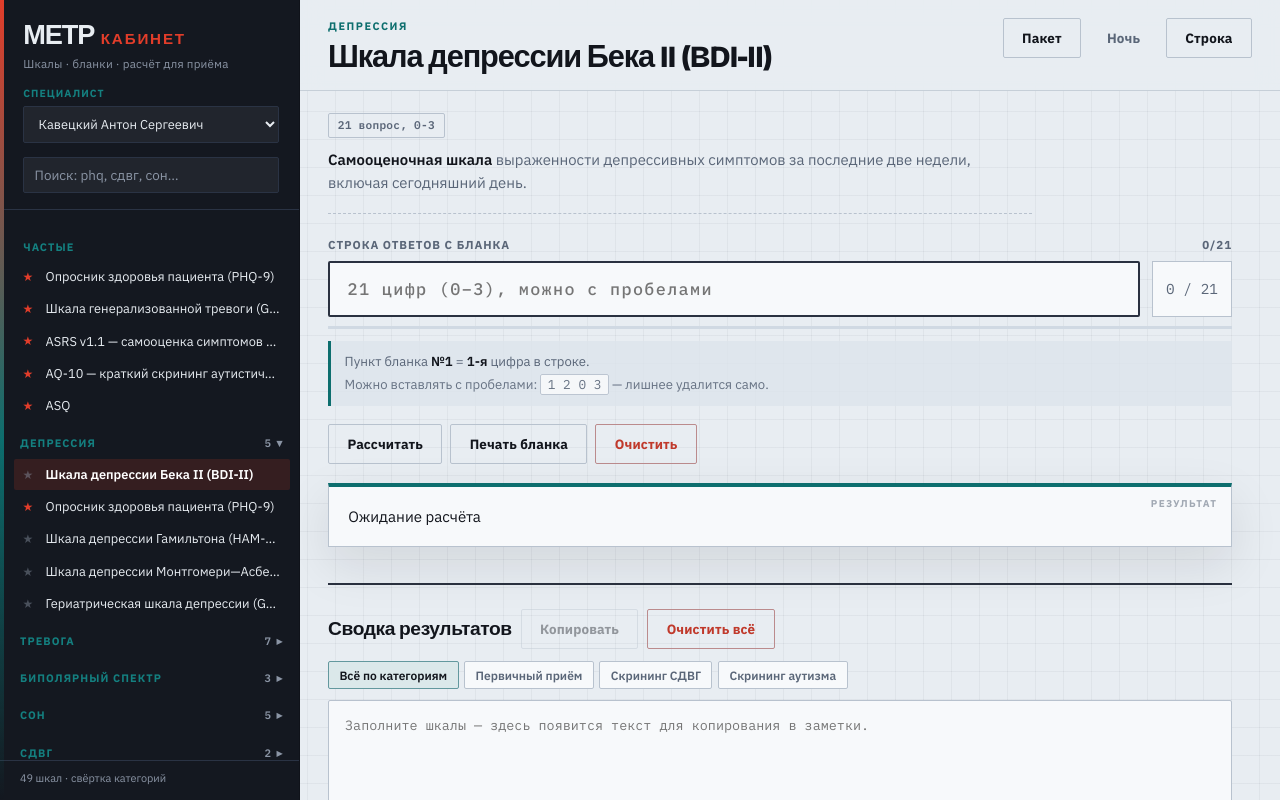
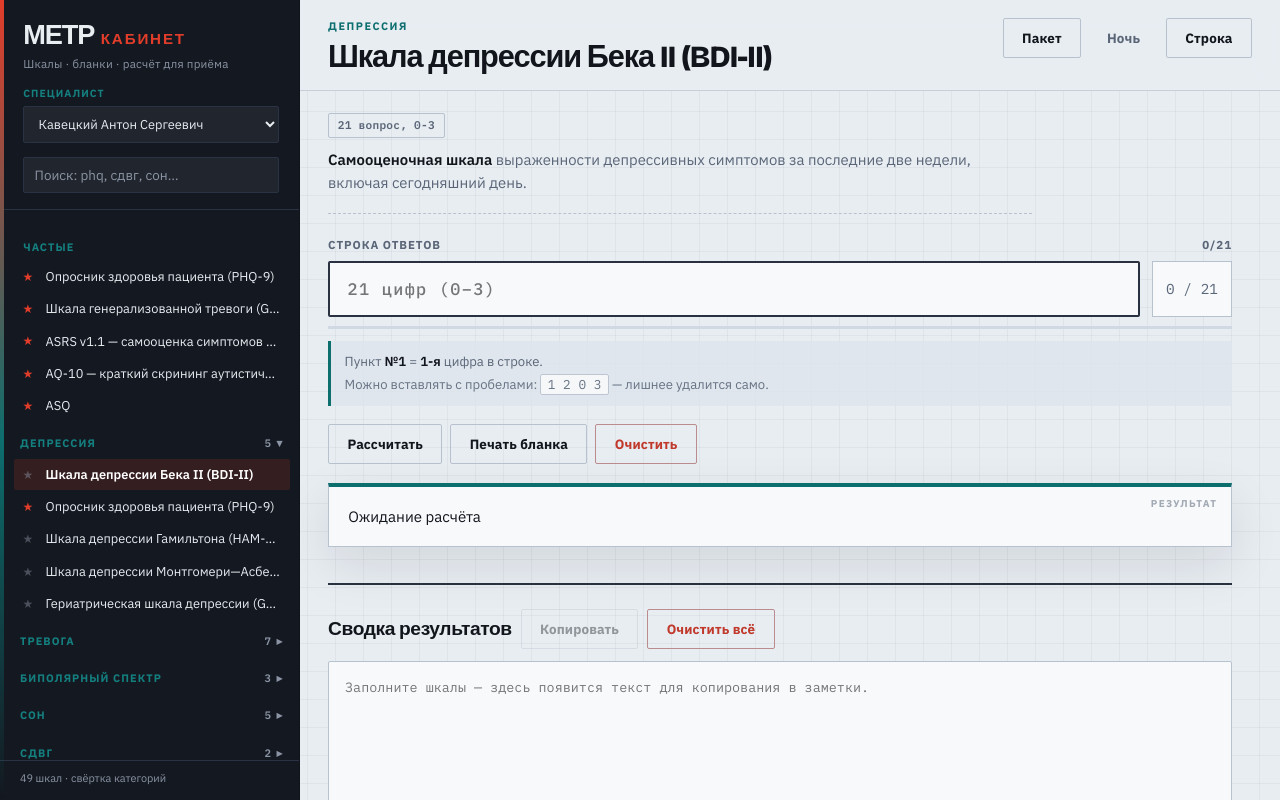
Before and after one commit to DocKavetski/metr-cabinet, a React (Vite) app in the folder psycho-app/: page / in a window 1280 px wide. Built offline with nearby package versions, Linux system fonts and the light colour scheme.

Commit message:
Clean up ASQ label, input hints, and summary UI.
Remove the youth badge, simplify blank wording, allow paste-with-spaces without extra helper text, drop summary template buttons, and remove the extra blank line after the date.

Co-authored-by: DocKavetski <DocKavetski@users.noreply.github.com>

```diff
--- a/psycho-app/src/App.css
+++ b/psycho-app/src/App.css
@@ -953,36 +953,6 @@ body {
   letter-spacing: -0.02em;
 }
 
-.summary-templates {
-  display: flex;
-  flex-wrap: wrap;
-  gap: 0.35rem;
-  margin-bottom: 0.65rem;
-}
-
-.summary-template-btn {
-  border: 1px solid var(--border);
-  background: var(--surface);
-  color: var(--text2);
-  font-family: var(--font-ui);
-  font-size: 0.75rem;
-  font-weight: 600;
-  padding: 0.35rem 0.65rem;
-  border-radius: var(--radius);
-  cursor: pointer;
-}
-
-.summary-template-btn:hover {
-  color: var(--text);
-  border-color: color-mix(in srgb, var(--accent) 40%, var(--border));
-}
-
-.summary-template-btn.active {
-  color: var(--text);
-  background: color-mix(in srgb, var(--accent) 12%, var(--surface));
-  border-color: color-mix(in srgb, var(--accent) 50%, var(--border));
-}
-
 .global-result textarea {
   width: 100%;
   min-height: 150px;
--- a/psycho-app/src/App.tsx
+++ b/psycho-app/src/App.tsx
@@ -249,7 +249,7 @@ export default function App() {
             {(test.kind === 'text' || state.inputMode === 'string') && (
               <div className="instrument no-print">
                 <div className="instrument-label">
-                  <span>{test.kind === 'text' ? 'Ввод балла' : 'Строка ответов с бланка'}</span>
+                  <span>{test.kind === 'text' ? 'Ввод балла' : 'Строка ответов'}</span>
                   {test.kind !== 'text' && (
                     <span>
                       {displayString.length}/{len}
@@ -265,7 +265,7 @@ export default function App() {
                         ? test.clinicianDomains?.length
                           ? 'Итог 0–30 или домены через пробел'
                           : 'Итоговый балл 0–30'
-                        : `${len} цифр (${range.min}–${range.max}), можно с пробелами`
+                        : `${len} цифр (${range.min}–${range.max})`
                     }
                     className={
                       !displayString && test.kind !== 'text' ? '' : stringComplete ? 'valid' : 'error'
--- a/psycho-app/src/components/DigitMapHint.tsx
+++ b/psycho-app/src/components/DigitMapHint.tsx
@@ -14,7 +14,7 @@ export function DigitMapHint({
   return (
     <div className="digit-map no-print">
       <div>
-        Пункт бланка <strong>№{Math.min(focusItem, len)}</strong> ={' '}
+        Пункт <strong>№{Math.min(focusItem, len)}</strong> ={' '}
         <strong>{Math.min(focusItem, len)}-я</strong> цифра в строке.
         {filled > 0 && filled < len && (
           <>
--- a/psycho-app/src/components/GlobalSummary.tsx
+++ b/psycho-app/src/components/GlobalSummary.tsx
@@ -1,9 +1,5 @@
-import { useMemo, useState } from 'react'
-import {
-  formatSummary,
-  summaryTemplates,
-  type SummaryTemplateId,
-} from '../lib/summaryTemplates'
+import { useMemo } from 'react'
+import { formatSummary } from '../lib/summaryTemplates'
 import type { GlobalResultItem } from '../types'
 
 export function GlobalSummary({
@@ -15,8 +11,7 @@ export function GlobalSummary({
   onCopy: (text: string) => void
   onClear: () => void
 }) {
-  const [templateId, setTemplateId] = useState<SummaryTemplateId>('all')
-  const text = useMemo(() => formatSummary(items, templateId), [items, templateId])
+  const text = useMemo(() => formatSummary(items), [items])
 
   return (
     <div className="global-result no-print">
@@ -34,18 +29,6 @@ export function GlobalSummary({
           Очистить всё
         </button>
       </h3>
-      <div className="summary-templates" role="group" aria-label="Шаблон сводки">
-        {summaryTemplates.map((t) => (
-          <button
-            key={t.id}
-            type="button"
-            className={`summary-template-btn${templateId === t.id ? ' active' : ''}`}
-            onClick={() => setTemplateId(t.id)}
-          >
-            {t.label}
-          </button>
-        ))}
-      </div>
       <textarea
         readOnly
         value={text}
--- a/psycho-app/src/data/suicide.ts
+++ b/psycho-app/src/data/suicide.ts
@@ -54,7 +54,7 @@ export const suicideTests: TestConfig[] = [
     },
   },
   {
-    id: 'asq', category: 'Суицидальный риск', label: 'ASQ', icon: '⚠', badge: 'Подростки и молодёжь',
+    id: 'asq', category: 'Суицидальный риск', label: 'ASQ', icon: '⚠', badge: '5 вопросов',
     desc: 'Ask Suicide-Screening Questions: 4 вопроса скрининга и вопрос о текущей остроте риска.',
     kind: 'asq', options: yesNo,
     questions: ([
--- a/psycho-app/src/lib/summaryTemplates.ts
+++ b/psycho-app/src/lib/summaryTemplates.ts
@@ -40,7 +40,7 @@ function byCategory(items: GlobalResultItem[], date: string): string {
     if (!byCat.has(cat)) byCat.set(cat, [])
     byCat.get(cat)!.push(item)
   }
-  let out = `${date}\n\n`
+  let out = `${date}\n`
   for (const cat of categoryOrder) {
     const list = byCat.get(cat)
     if (!list?.length) continue
```
Also changed, not shown: psycho-app/scripts/qa-all.ts (+7 -24 lines), 2 other files (tests, documents, lock files or other folders).
